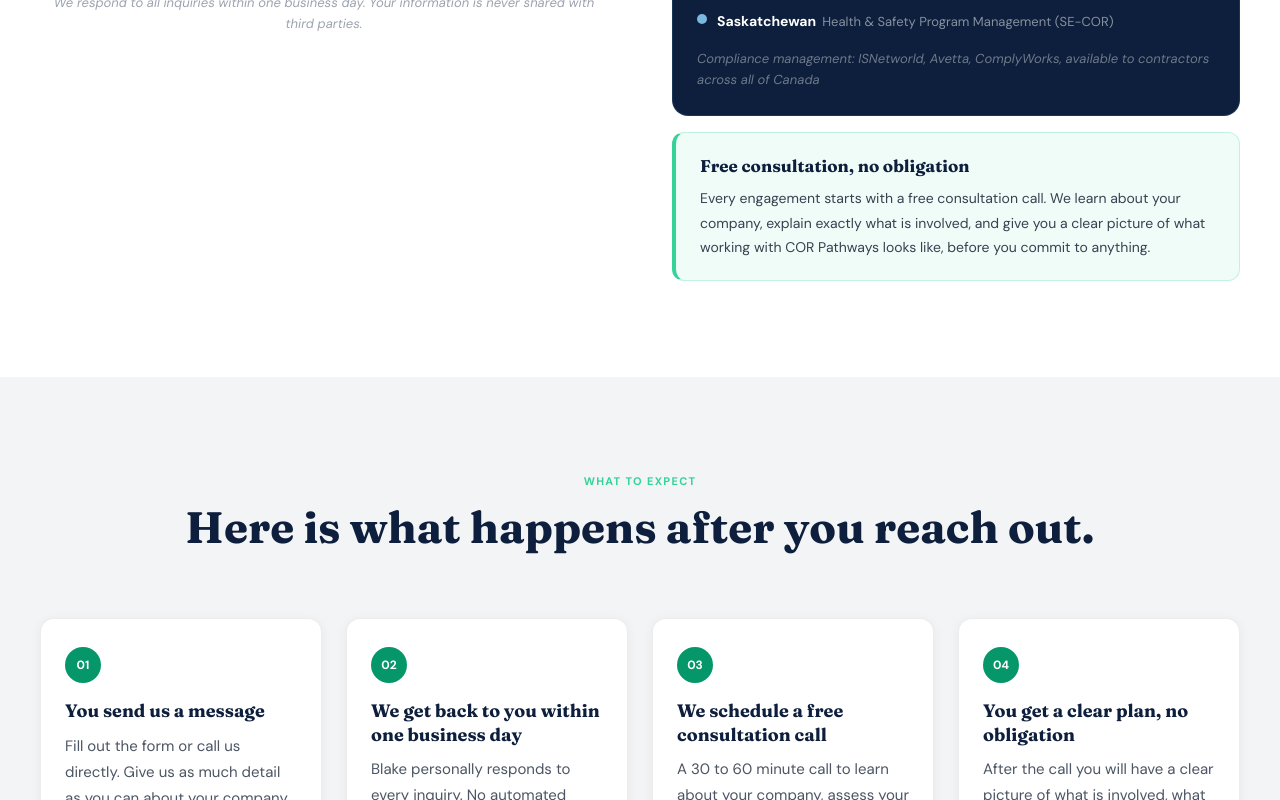
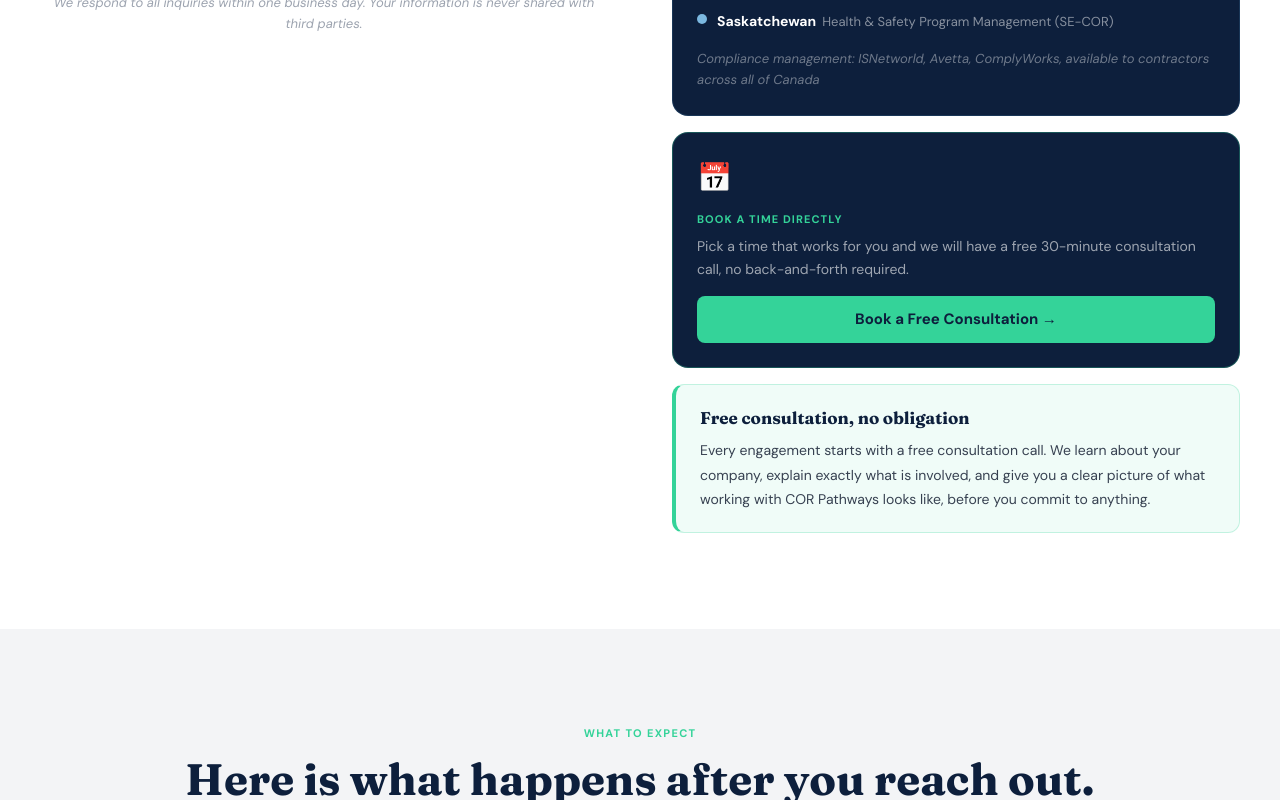
Before and after one commit to Yeti567/COR-Pathways-Website, a Next.js app: page /contact in a window 1280 px wide. Shown: the part 1300-2100 px from the top of the page. Built offline with nearby package versions, Linux system fonts and the light colour scheme.

Commit message:
Add Calendly booking link to nav, contact page, and footer

```diff
--- a/app/contact/page.jsx
+++ b/app/contact/page.jsx
@@ -260,6 +260,13 @@ export default function ContactPage() {
                   Compliance management: ISNetworld, Avetta, ComplyWorks, available to contractors across all of Canada
                 </p>
               </div>
+              {/* Calendly */}
+              <div style={{ background: '#0D1F3C', borderRadius: '16px', padding: '24px', border: '1px solid rgba(52,211,153,0.3)' }}>
+                <span style={{ fontSize: '28px', display: 'block', marginBottom: '12px' }}>📅</span>
+                <p style={{ fontFamily: 'var(--font-dm-sans)', fontSize: '11px', fontWeight: 700, letterSpacing: '0.1em', textTransform: 'uppercase', color: '#34D399', marginBottom: '8px' }}>Book a Time Directly</p>
+                <p style={{ fontFamily: 'var(--font-dm-sans)', fontSize: '14px', color: 'rgba(255,255,255,0.6)', lineHeight: 1.6, marginBottom: '16px' }}>Pick a time that works for you and we will have a free 30-minute consultation call, no back-and-forth required.</p>
+                <a href="https://calendly.com/blake-safetyconsultant/30min" target="_blank" rel="noopener noreferrer" style={{ display: 'block', textAlign: 'center', background: '#34D399', color: '#0D1F3C', fontFamily: 'var(--font-dm-sans)', fontSize: '15px', fontWeight: 700, padding: '12px 24px', borderRadius: '8px', textDecoration: 'none' }}>Book a Free Consultation →</a>
+              </div>
               {/* Free consultation note */}
               <div style={{ background: 'rgba(52,211,153,0.07)', border: '1px solid rgba(52,211,153,0.25)', borderLeft: '4px solid #34D399', borderRadius: '12px', padding: '20px 24px' }}>
                 <p style={{ fontFamily: 'var(--font-fraunces)', fontSize: '17px', fontWeight: 700, color: '#0D1F3C', marginBottom: '8px' }}>Free consultation, no obligation</p>
@@ -366,6 +373,7 @@ export default function ContactPage() {
             Every month you wait is a month off your certification timeline. Reach out today and let&apos;s figure out what it takes to get your company where it needs to be.
           </p>
           <div style={{ display: 'flex', gap: '16px', flexWrap: 'wrap', justifyContent: 'center', marginBottom: '24px' }}>
+            <a href="https://calendly.com/blake-safetyconsultant/30min" target="_blank" rel="noopener noreferrer" style={{ display: 'inline-block', background: '#34D399', color: '#0D1F3C', fontFamily: 'var(--font-dm-sans)', fontSize: '15px', fontWeight: 700, padding: '13px 28px', borderRadius: '8px', textDecoration: 'none', whiteSpace: 'nowrap' }}>Book a Free Consultation →</a>
             <a href="tel:7808325158" style={{ display: 'inline-block', background: '#059669', color: '#ffffff', fontFamily: 'var(--font-dm-sans)', fontSize: '15px', fontWeight: 600, padding: '13px 28px', borderRadius: '8px', textDecoration: 'none', whiteSpace: 'nowrap' }}>Call now — tel. 780-832-5158</a>
             <a href="#contact-form" style={{ display: 'inline-block', background: 'transparent', color: '#ffffff', border: '1.5px solid rgba(255,255,255,0.35)', fontFamily: 'var(--font-dm-sans)', fontSize: '15px', fontWeight: 600, padding: '13px 28px', borderRadius: '8px', textDecoration: 'none', whiteSpace: 'nowrap' }}>Send a Message</a>
           </div>
--- a/components/Footer.jsx
+++ b/components/Footer.jsx
@@ -20,6 +20,7 @@ const COMPANY = [
   { label: 'About', href: '/about' },
   { label: 'Pricing', href: '/pricing' },
   { label: 'Contact', href: '/contact' },
+  { label: 'Book a Consultation', href: 'https://calendly.com/blake-safetyconsultant/30min', external: true },
 ]
 
 export default function Footer() {
@@ -122,7 +123,11 @@ export default function Footer() {
               <ul style={{ listStyle: 'none', display: 'flex', flexDirection: 'column', gap: '10px' }}>
                 {COMPANY.map((l) => (
                   <li key={l.label}>
-                    <Link href={l.href} className="footer-link">{l.label}</Link>
+                    {l.external ? (
+                      <a href={l.href} target="_blank" rel="noopener noreferrer" className="footer-link">{l.label}</a>
+                    ) : (
+                      <Link href={l.href} className="footer-link">{l.label}</Link>
+                    )}
                   </li>
                 ))}
               </ul>
--- a/components/Nav.jsx
+++ b/components/Nav.jsx
@@ -824,8 +824,10 @@ export default function Nav() {
             </Link>
 
             {/* Start Free Trial — hidden on mobile */}
-            <Link
-              href="/contact"
+            <a
+              href="https://calendly.com/blake-safetyconsultant/30min"
+              target="_blank"
+              rel="noopener noreferrer"
               className="cta-button"
               style={{
                 background: '#059669',
@@ -843,7 +845,7 @@ export default function Nav() {
               onMouseLeave={(e) => { e.currentTarget.style.background = '#059669' }}
             >
               Book a Free Consultation
-            </Link>
+            </a>
 
             {/* Hamburger — mobile only */}
             <button
```
